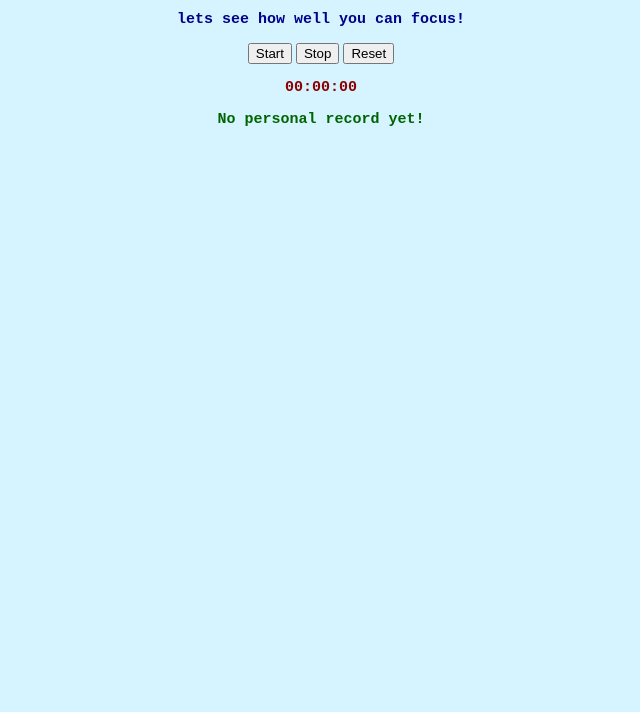
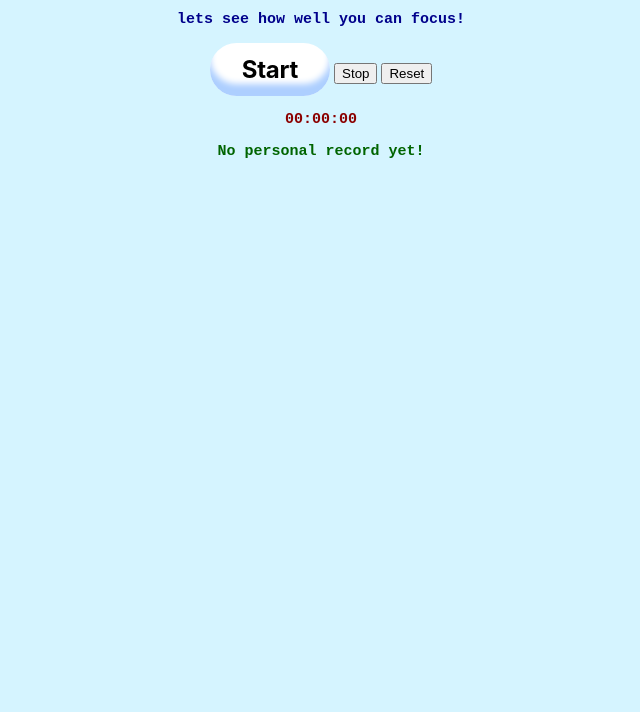
Before and after one commit to Dreamyfox768/Focuscompetition, a plain HTML site: page index.html in a window 1280 px wide. Shown: the part 88-800 px from the top of the page, without its empty margins (319-959 px from the left). Drawn offline with Linux system fonts and the light colour scheme.

Commit message:
Update style.css

```diff
--- a/style.css
+++ b/style.css
@@ -1,12 +1,50 @@
 body {
     background-color: rgb(213, 244, 255);
 }
+
+.button1 {
+  appearance: none;
+  background-color: #FFFFFF;
+  border-radius: 40em;
+  border-style: none;
+  box-shadow: #ADCFFF 0 -12px 6px inset;
+  box-sizing: border-box;
+  color: #000000;
+  cursor: pointer;
+  display: inline-block;
+  font-family: -apple-system,sans-serif;
+  font-size: 1.2rem;
+  font-weight: 700;
+  letter-spacing: -.24px;
+  margin: 0;
+  outline: none;
+  padding: 1rem 1.3rem;
+  quotes: auto;
+  text-align: center;
+  text-decoration: none;
+  transition: all .15s;
+  user-select: none;
+  -webkit-user-select: none;
+  touch-action: manipulation;
+}
+
 .button1:hover {
-    text-align: center;
-    background-color: green;
-    color: black;
-    border: 2px solid black;
+  background-color: #FFC229;
+  box-shadow: #FF6314 0 -6px 8px inset;
+  transform: scale(1.125);
 }
+
+.button1:active {
+  transform: scale(1.025);
+}
+
+@media (min-width: 768px) {
+  .button1 {
+    font-size: 1.5rem;
+    padding: .75rem 2rem;
+  }
+}
+
 
 .button2:hover {
     text-align: center;
```
